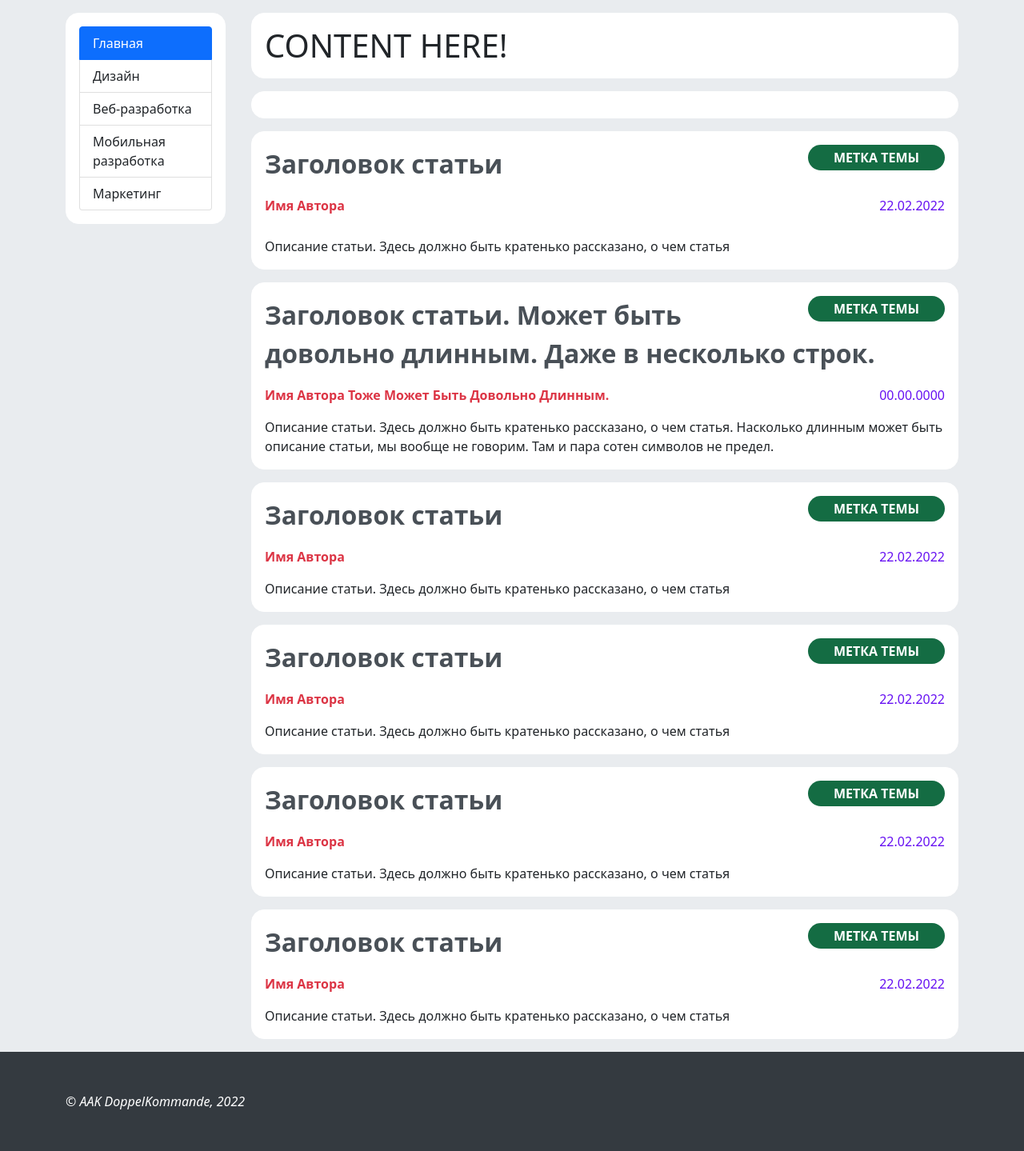
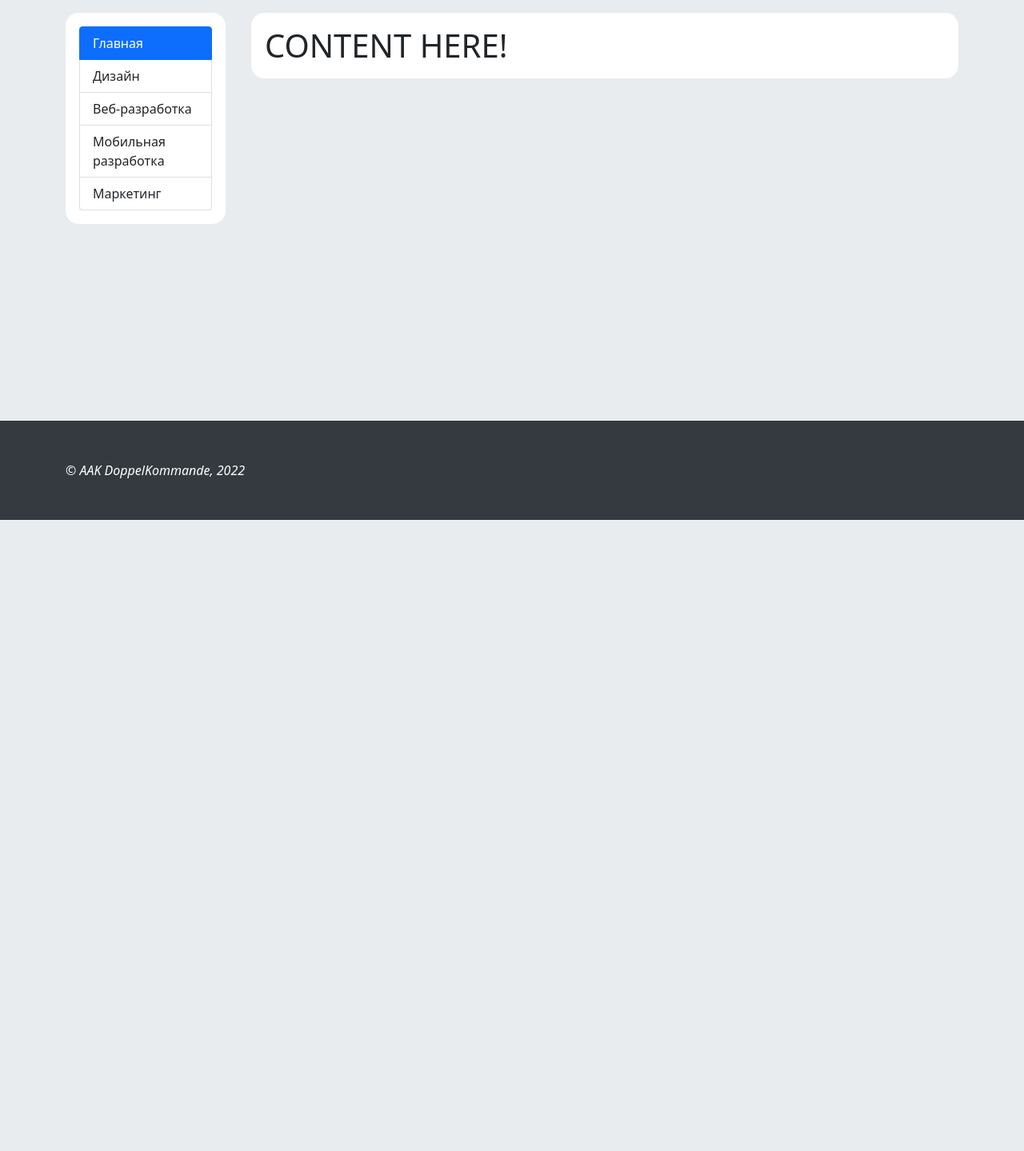
Before and after one commit to mazuralexey93/Habr_project, a Flask app: template habr/templates/base.html in a window 1280 px wide. Shown: the part 150-1589 px from the top of the page at 80% size. After the commit the page ends 800 px from the top, so only its background shows below. Run offline with Flask 2, Linux system fonts and the light colour scheme; the template is opened without the code that fills it, so the values that code supplies are empty; parts of the project's set-up code (start-up, migrations or seed data) failed here and were passed over; some libraries are stand-ins or nearby versions.

Commit message:
template edited for postlist

```diff
--- a/habr/templates/base.html
+++ b/habr/templates/base.html
@@ -27,51 +27,14 @@
                 <div class="island">
                     <h1>CONTENT HERE!</h1>
                 </div>
-                <div class="island">
-                    <div>{% block content %}{% endblock %}</div>
-                </div>
-                <div class="island">
+                {% block content %}{% endblock %}
+                <!-- div class="island">
                     <div class="theme">метка темы</div>
                     <div class="heading">Заголовок статьи</div>
                     <div class="pubdate">22.02.2022</div>
                     <div class="author">Имя Автора</div>
                     <div class="description">Описание статьи. Здесь должно быть кратенько рассказано, о чем статья</div>
-                </div>
-                <div class="island">
-                    <div class="theme">метка темы</div>
-                    <div class="heading">Заголовок статьи. Может быть довольно длинным. Даже в несколько строк.</div>
-                    <div class="pubdate">00.00.0000</div>
-                    <div class="author">Имя Автора Тоже Может Быть Довольно Длинным.</div>
-                    <div class="description">Описание статьи. Здесь должно быть кратенько рассказано, о чем статья. Насколько длинным может быть описание статьи, мы вообще не говорим. Там и пара сотен символов не предел.</div>
-                </div>
-                <div class="island">
-                    <div class="theme">метка темы</div>
-                    <div class="heading">Заголовок статьи</div>
-                    <div class="pubdate">22.02.2022</div>
-                    <div class="author">Имя Автора</div>
-                    <div class="description">Описание статьи. Здесь должно быть кратенько рассказано, о чем статья</div>
-                </div>
-                <div class="island">
-                    <div class="theme">метка темы</div>
-                    <div class="heading">Заголовок статьи</div>
-                    <div class="pubdate">22.02.2022</div>
-                    <div class="author">Имя Автора</div>
-                    <div class="description">Описание статьи. Здесь должно быть кратенько рассказано, о чем статья</div>
-                </div>
-                <div class="island">
-                    <div class="theme">метка темы</div>
-                    <div class="heading">Заголовок статьи</div>
-                    <div class="pubdate">22.02.2022</div>
-                    <div class="author">Имя Автора</div>
-                    <div class="description">Описание статьи. Здесь должно быть кратенько рассказано, о чем статья</div>
-                </div>
-                <div class="island">
-                    <div class="theme">метка темы</div>
-                    <div class="heading">Заголовок статьи</div>
-                    <div class="pubdate">22.02.2022</div>
-                    <div class="author">Имя Автора</div>
-                    <div class="description">Описание статьи. Здесь должно быть кратенько рассказано, о чем статья</div>
-                </div>
+                </div -->
             </div>
         </div>
     </main>
```
Also changed, not shown: habr/templates/index.html (+8 -6 lines).
